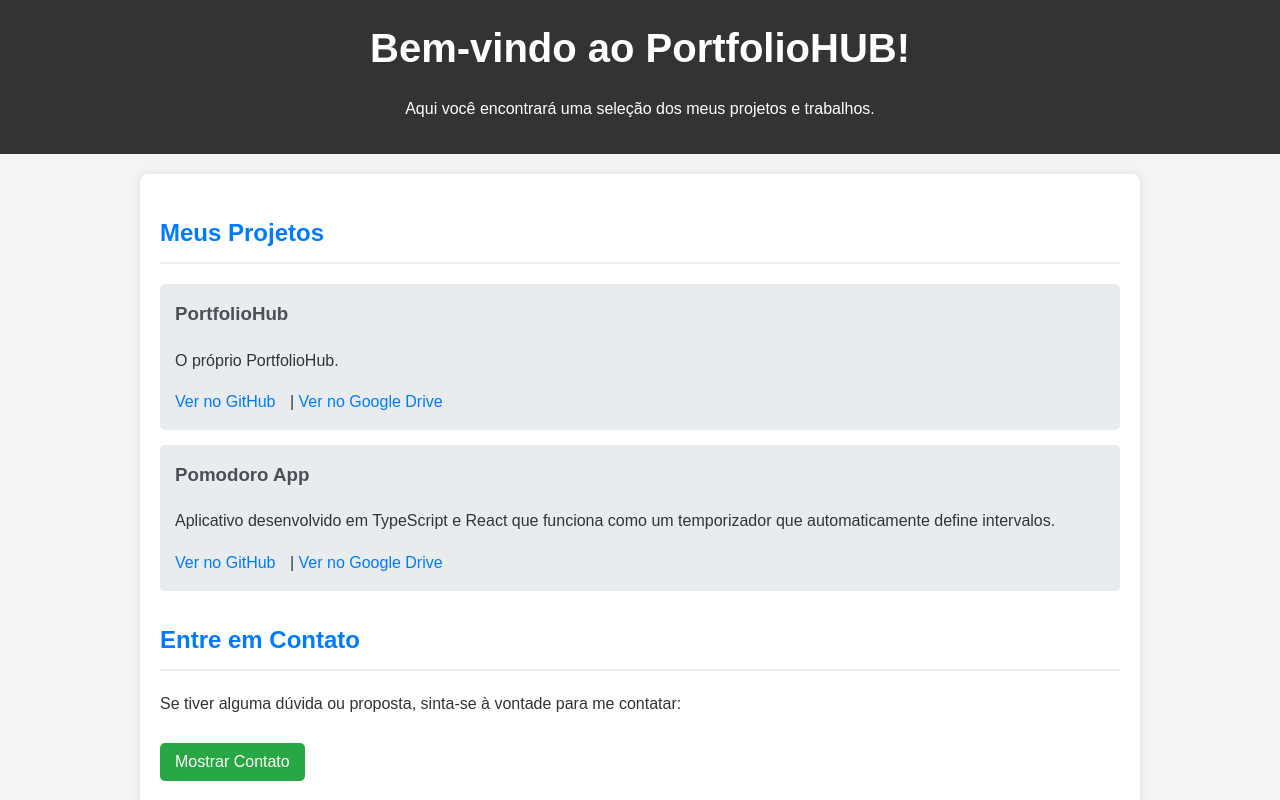
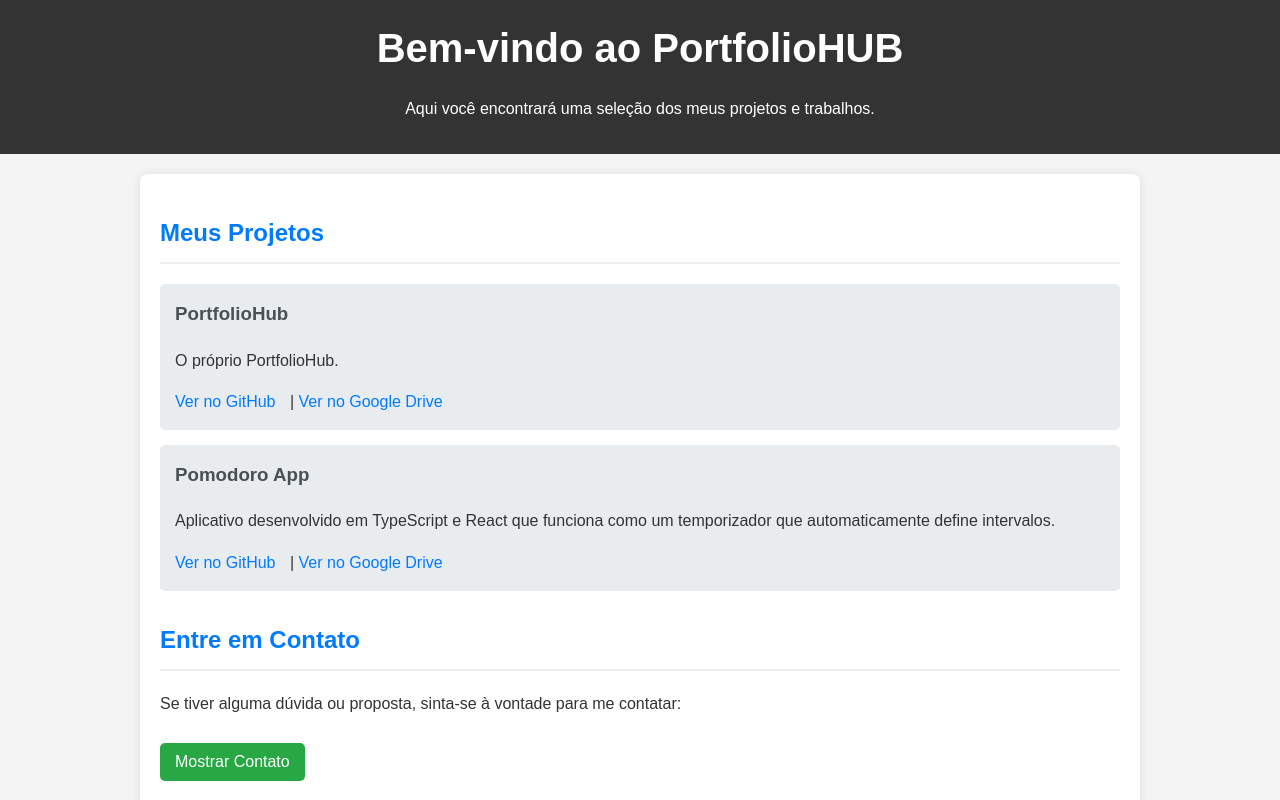
Before and after one commit to tales-garcia/portfolio-hub, a plain HTML site: page index.html in a window 1280 px wide. Shown: the top 800 px of the page. Drawn offline with Linux system fonts and the light colour scheme.

Commit message:
mudando texto

```diff
--- a/index.html
+++ b/index.html
@@ -8,7 +8,7 @@
 </head>
 <body>
     <header>
-        <h1>Bem-vindo ao PortfolioHUB!</h1>
+        <h1>Bem-vindo ao PortfolioHUB</h1>
         <p>Aqui você encontrará uma seleção dos meus projetos e trabalhos.</p>
     </header>
 
```
